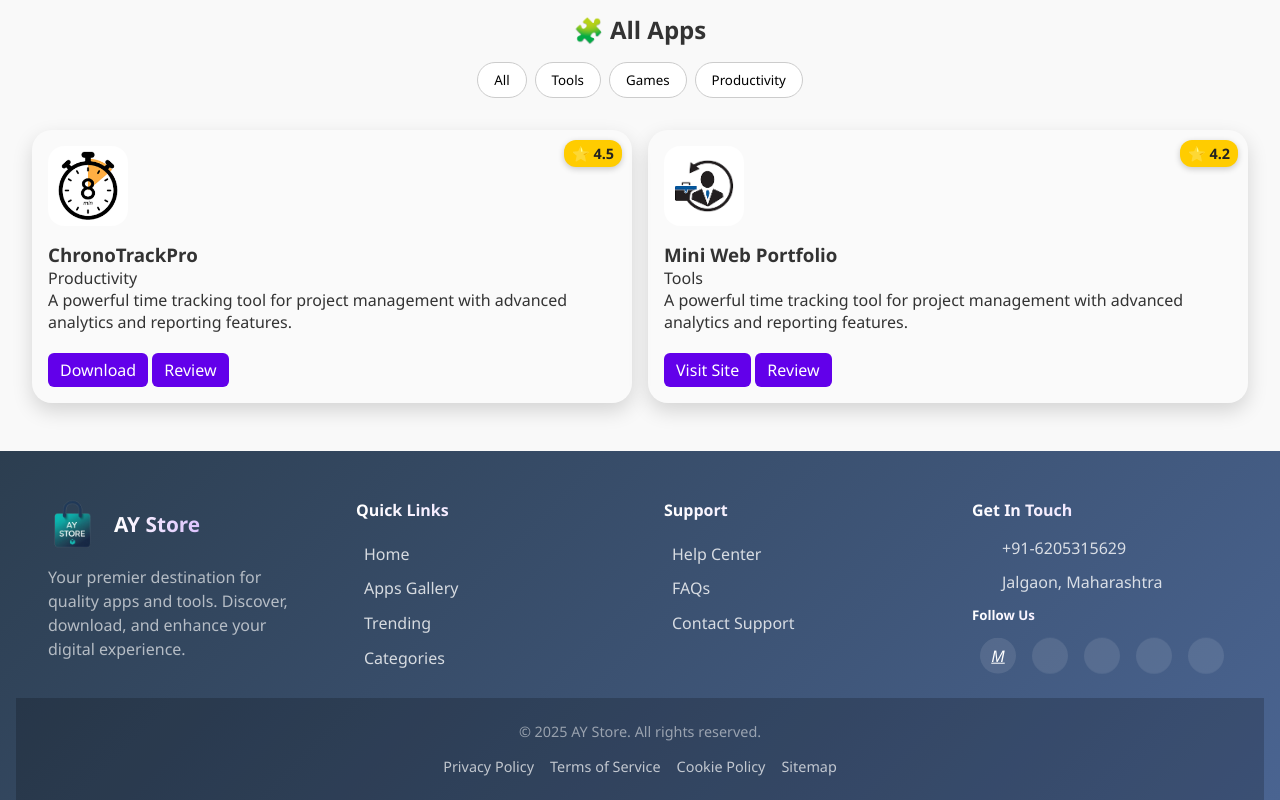
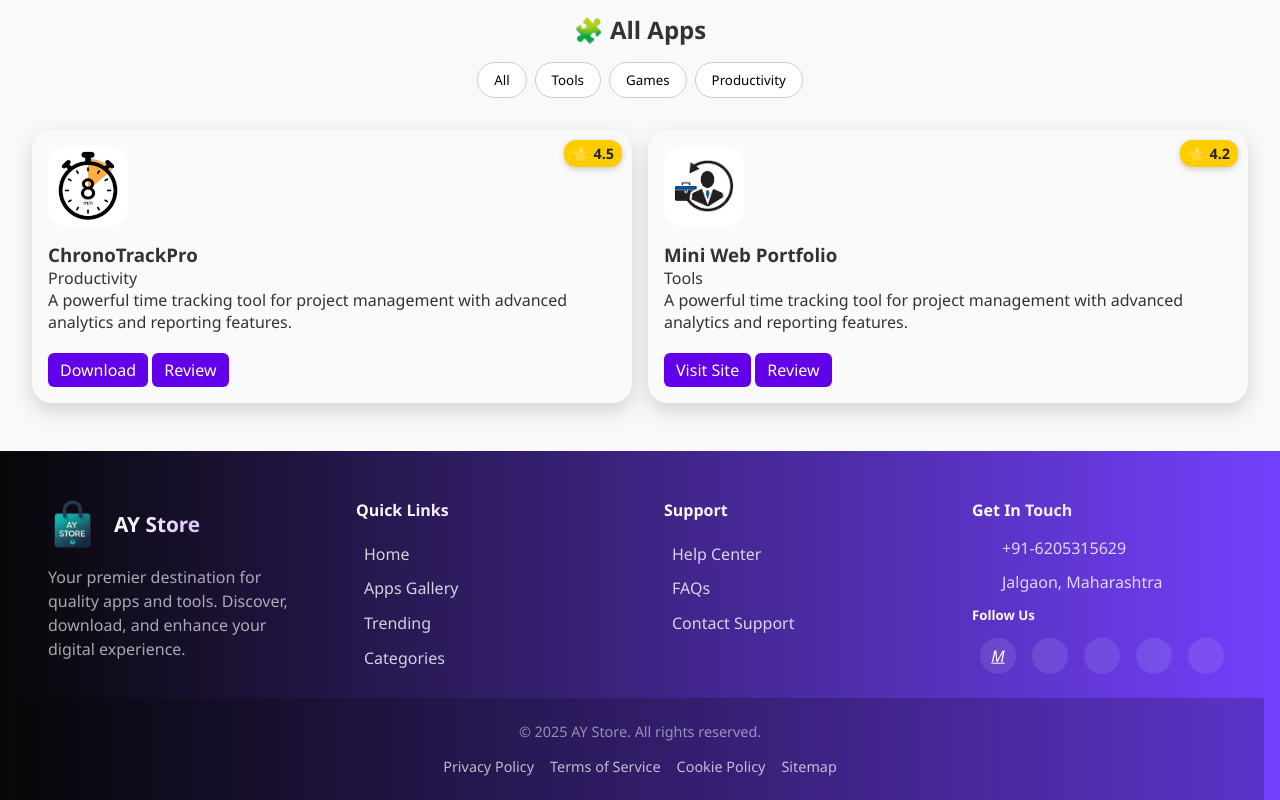
Before and after one commit to Ayushanupam7/AY-Store, a plain HTML site: page index.html in a window 1280 px wide. Shown: the part 773-1573 px from the top of the page. Drawn offline with Linux system fonts and the light colour scheme.

Commit message:
modified:   styles.css

```diff
--- a/styles.css
+++ b/styles.css
@@ -1031,7 +1031,7 @@ body.dark .detail-section h3 {
 
 /* Enhanced Footer Styles */
 footer {
-  background: linear-gradient(135deg, #2c3e50, #4a6491);
+  background: linear-gradient(90deg, #000000f8, #7340fd);
   color: #fff;
   padding: 2rem 1rem 0;
   font-family: 'Segoe UI', sans-serif;
```
